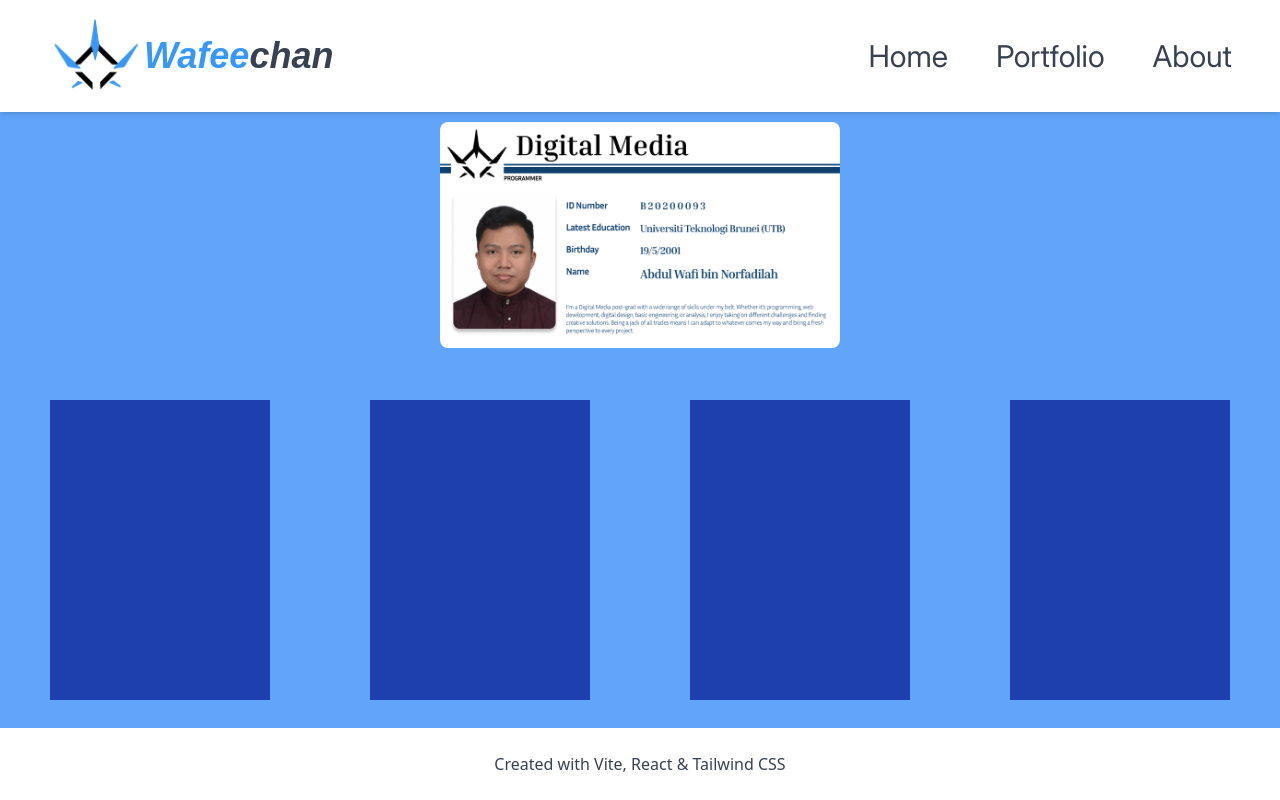
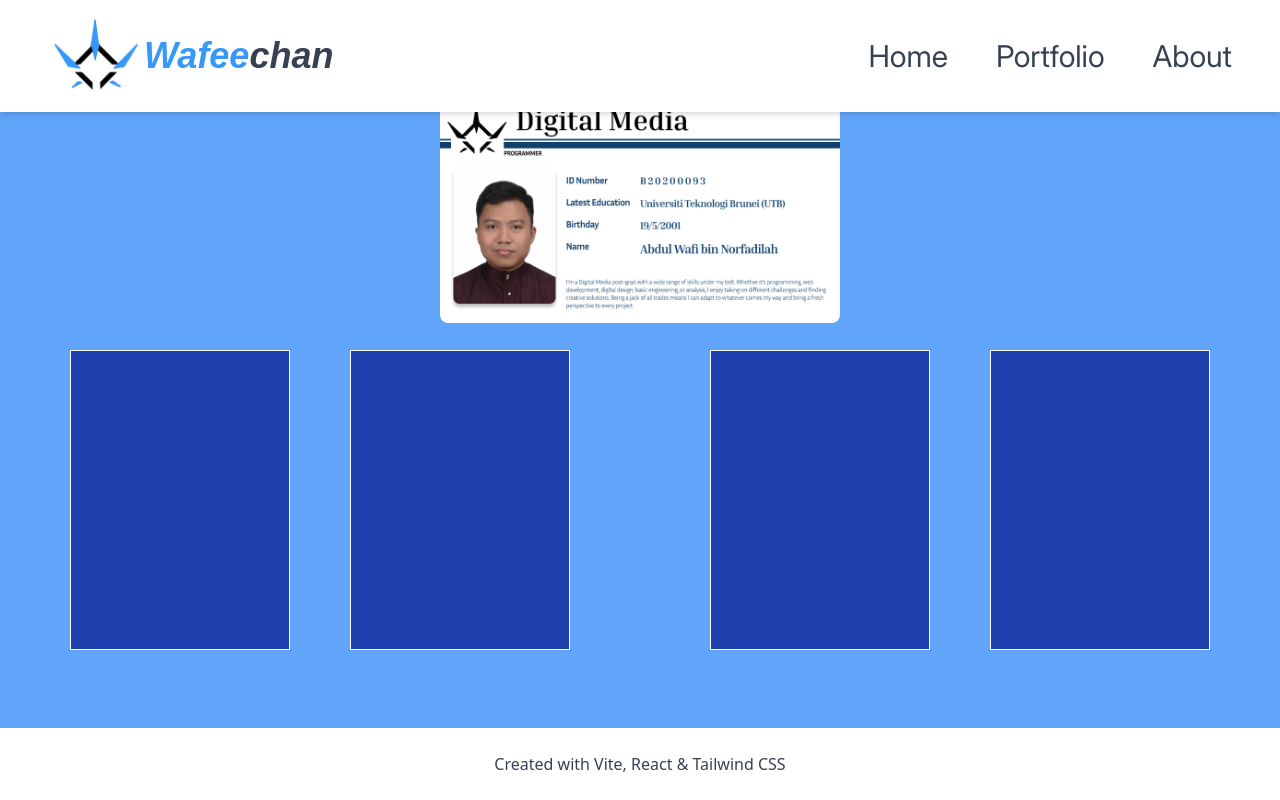
Before and after one commit to Wafeechan/website-portfolio-jsx, a React (Vite) app: page /website-portfolio-jsx/about in a window 1280 px wide. Built offline with nearby package versions, Linux system fonts and the light colour scheme; a web font is replaced by a local one.

Commit message:
About page book layout

```diff
--- a/src/webpages/About.jsx
+++ b/src/webpages/About.jsx
@@ -6,17 +6,17 @@ function About(){
 
     return(
         <>
-        <body className='bg-blue-400 h-screen'>
-            <div className='grid grid-rows-2 h-full'>
-                <div className='w-[400px] h-auto m-auto pt-[70px]'>
+        <body className='bg-blue-400 h-screen pb-[100px]'>
+            <div className='grid md:grid-rows-2 grid-rows-[1fr, 2fr] h-full'>
+                <div className='md:w-[400px] w-[350px] h-auto m-auto md:pt-[70px] pt-[80px]'>
                     <img src={ID} alt="" className='rounded-lg' />
                 </div>
 
-                <div className='grid grid-cols-4'>
-                    <div className='book-button'></div>
-                    <div className='book-button'></div>
-                    <div className='book-button'></div>
-                    <div className='book-button'></div>
+                <div className='grid md:grid-cols-4 md:grid-rows-none grid-cols-2 grid-rows-2'>
+                    <div className='book-button book-left'></div>
+                    <div className='book-button book-right'></div>
+                    <div className='book-button book-left'></div>
+                    <div className='book-button book-right'></div>
                 </div>
 
             </div>
--- a/src/webpages/components.css
+++ b/src/webpages/components.css
@@ -8,5 +8,13 @@
 }
 
 .book-button{
-    @apply bg-blue-800 w-[220px] h-[300px] m-auto mb-[100px]
+    @apply bg-blue-800 border-white border md:w-[220px] md:h-[300px] w-[120px] h-[180px]
 }
+
+.book-left{
+    @apply mr-[30px] ml-auto
+}
+
+.book-right{
+    @apply ml-[30px] mr-auto
+}
```
